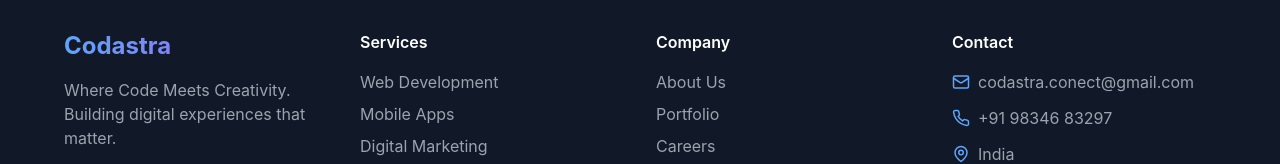
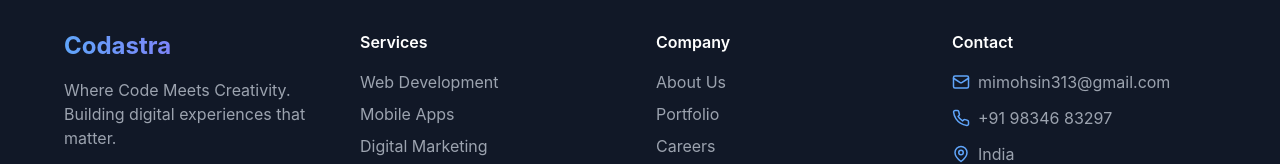
Before and after one commit to viralsparkconnect-hue/codastra-next-client, a Next.js app: page / in a window 1280 px wide. Shown: the part 6097-6261 px from the top of the page. Built offline with nearby package versions, Linux system fonts and the light colour scheme.

Commit message:
Update contact email in Footer component

```diff
--- a/components/Footer.js
+++ b/components/Footer.js
@@ -44,8 +44,8 @@ export default function Footer() {
             <ul className="space-y-3 text-gray-400">
               <li className="flex items-center gap-2">
                 <Mail size={18} className="text-blue-400" />
-                <a href="mailto:codastra.conect@gmail.com" className="hover:text-blue-400 transition">
-                  codastra.conect@gmail.com
+                <a href="mailto:mimohsin313@gmail.com" className="hover:text-blue-400 transition">
+                  mimohsin313@gmail.com
                 </a>
               </li>
               <li className="flex items-center gap-2">
```
